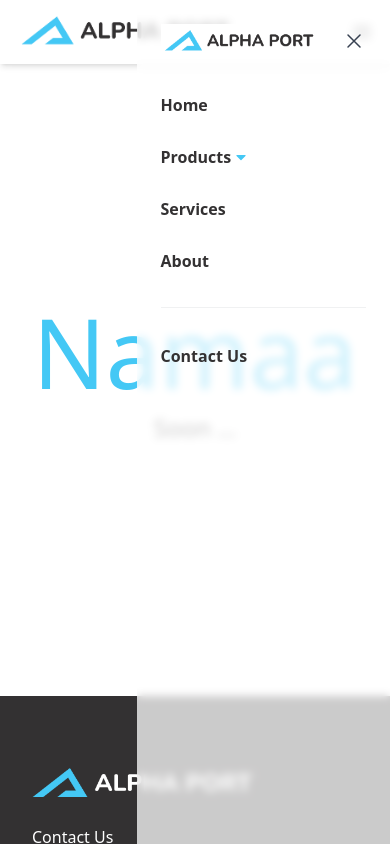
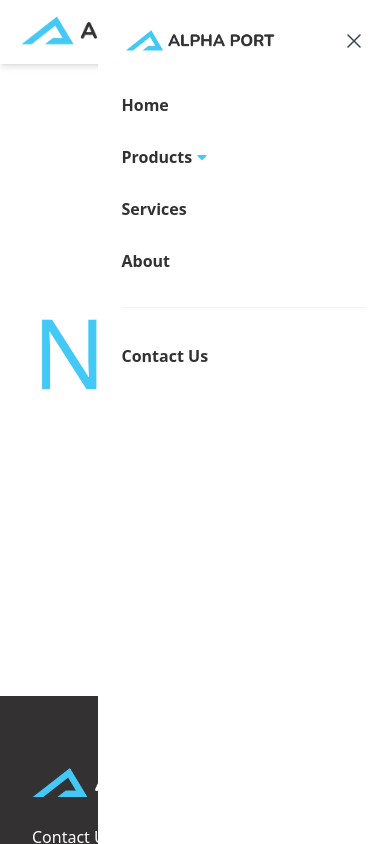
Before and after one commit to mohamed-elsebaey/alpha-port-nextjs, a Next.js app: page /namaa in a window 390 px wide. Both pictures are taken after a click on the button "Open main menu". Shown: the top 844 px of the page. Built offline with nearby package versions, Linux system fonts and the light colour scheme.

Commit message:
main navigation

```diff
--- a/components/header/MainNavigation.js
+++ b/components/header/MainNavigation.js
@@ -150,7 +150,7 @@ const Navbar = () => {
             {/* menu section on the right */}
             <Dialog.Panel
               data-aos="fade-left"
-              className="fixed inset-y-0 right-0 z-50 w-[65%] overflow-y-auto bg-white/75 backdrop-blur-sm px-6 py-6 sm:max-w-sm sm:ring-1 sm:ring-gray-900/10 "
+              className="fixed inset-y-0 right-0 z-50 w-[75%] overflow-y-auto bg-white px-6 py-6 sm:max-w-sm sm:ring-1 sm:ring-gray-900/10 "
             >
               <div className="flex items-center justify-between">
                 {/* logo image on the left */}
```
